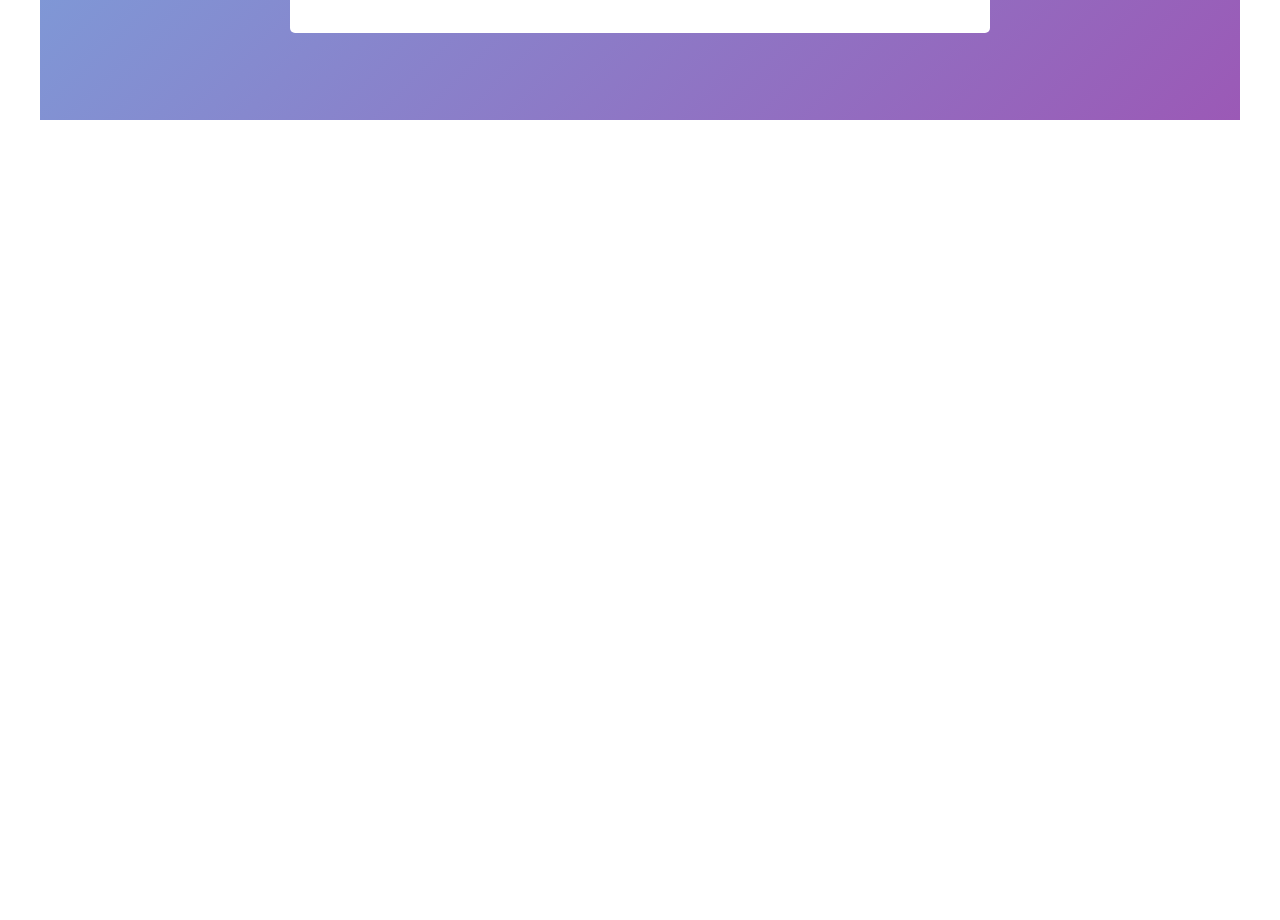
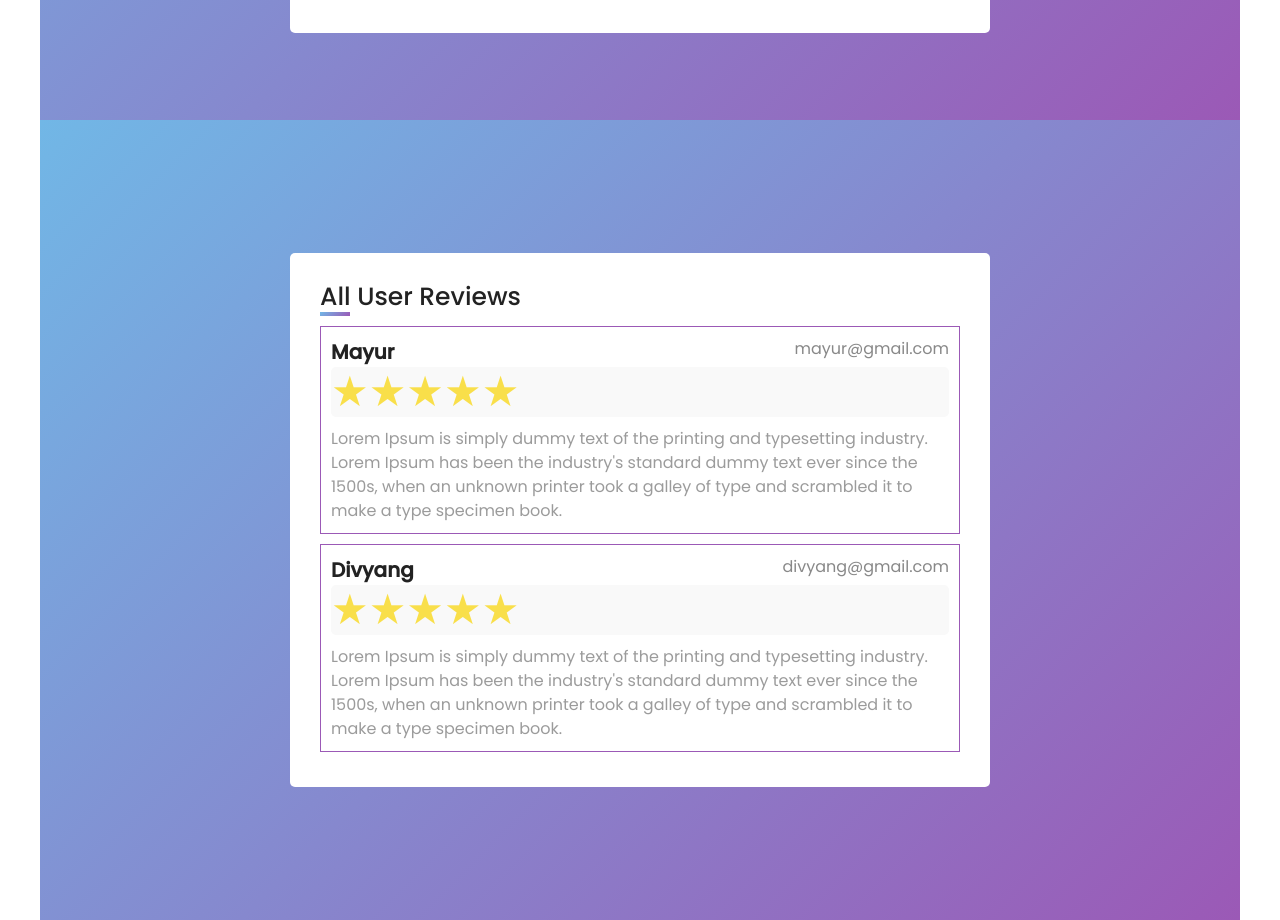
Before and after one commit to mayurhapani/reactprotailwind, a React (Vite) app: page / in a window 1280 px wide. Shown: the part 680-1600 px from the top of the page. Before the commit the page ends 800 px from the top, so only its background shows below. Built offline with nearby package versions, Linux system fonts and the light colour scheme.

Commit message:
star review done

```diff
--- a/src/PR4/PR4.jsx
+++ b/src/PR4/PR4.jsx
@@ -1,42 +1,76 @@
 import React, { useEffect, useState } from "react";
 import "./pr4.css";
+import { data } from "autoprefixer";
+import Star from "./Star";
+// import UserCard from "./UserCard";
 
 export default function PR4() {
-  let [display, setDisplay] = useState({
+  const [display, setDisplay] = useState({
     uName: "",
     uEmail: "",
-    uPass: "",
-    uGender: "",
-    hobbies: {
-      uReadding: "",
-      uCycling: "",
-      uTraveling: "",
+    rating: "",
+    uComment: "",
+  });
+
+  const [rating, setRating] = useState(0);
+  // console.log(rating);
+
+  const handleRatingChange = (event) => {
+    // console.log(event.target.value);
+    setRating(event.target.value);
+  };
+
+  let allComments = JSON.parse(localStorage.getItem("allComments")) || [
+    {
+      uName: "Mayur",
+      uEmail: "mayur@gmail.com",
+      rating: "5",
+      uComment:
+        "Lorem Ipsum is simply dummy text of the printing and typesetting industry. Lorem Ipsum has been the industry's standard dummy text ever since the 1500s, when an unknown printer took a galley of type and scrambled it to make a type specimen book. ",
     },
-    uCorse: "",
-    uAddress: "",
-  });
+    {
+      uName: "Divyang",
+      uEmail: "divyang@gmail.com",
+      rating: "5",
+      uComment:
+        "Lorem Ipsum is simply dummy text of the printing and typesetting industry. Lorem Ipsum has been the industry's standard dummy text ever since the 1500s, when an unknown printer took a galley of type and scrambled it to make a type specimen book. ",
+    },
+  ];
+  // let allComments = [];
 
   const submited = (e) => {
     e.preventDefault();
 
     let uName = e.target.uName.value;
     let uEmail = e.target.uEmail.value;
-    let uStar = e.target.uStar.value;
     let uComment = e.target.uComment.value;
 
     let Data = {
       uName,
       uEmail,
-      uStar,
+      rating,
       uComment,
     };
 
-    console.log(Data);
-    // setDisplay(Data);
-    // alert("Registration Successfull");
+    // console.log(Data);
+
+    allComments.push(Data);
+    // console.log(allComments);
+
+    setDisplay(allComments);
+    localStorage.setItem("allComments", JSON.stringify(allComments));
+
+    alert("Thank You For Your Valuable Comment");
+
+    e.target.uName.value = "";
+    e.target.uEmail.value = "";
+    e.target.uComment.value = "";
   };
 
+  // console.log(allComments);
+
   const outputall = (
+    <>
       <div className="container">
         <div className="InputBox">
           <div className="title">Your Review</div>
@@ -55,15 +89,15 @@ export default function PR4() {
               <div className="input__box2">
                 <span className="details">Rate Us</span>
                 <div className="rating" id="uStar">
-                <input type="radio" id="star5" name="rating" value="5" />
+                  <input type="radio" id="star5" name="rating" value="5" onChange={handleRatingChange} />
                   <label htmlFor="star5"></label>
-                <input type="radio" id="star4" name="rating" value="4" />
+                  <input type="radio" id="star4" name="rating" value="4" onChange={handleRatingChange} />
                   <label htmlFor="star4"></label>
-                <input type="radio" id="star3" name="rating" value="3" />
+                  <input type="radio" id="star3" name="rating" value="3" onChange={handleRatingChange} />
                   <label htmlFor="star3"></label>
-                <input type="radio" id="star2" name="rating" value="2" />
+                  <input type="radio" id="star2" name="rating" value="2" onChange={handleRatingChange} />
                   <label htmlFor="star2"></label>
-                <input type="radio" id="star1" name="rating" value="1" />
+                  <input type="radio" id="star1" name="rating" value="1" onChange={handleRatingChange} />
                   <label htmlFor="star1"></label>
                 </div>
               </div>
@@ -80,6 +114,32 @@ export default function PR4() {
           </form>
         </div>
       </div>
+
+      <div className="container">
+        <div className="InputBox">
+          <div className="title">All User Reviews</div>
+          {allComments.map((user, index) => (
+            <div className="card">
+              <div className="flex justify-between">
+                <h3 className="userName">{user.uName}</h3>
+                <span className="userEmail">{user.uEmail}</span>
+              </div>
+
+              <div className="cardRating">
+                <form>
+                  <Star key={index} rating={user.rating} value={1} />
+                  <Star key={index} rating={user.rating} value={2} />
+                  <Star key={index} rating={user.rating} value={3} />
+                  <Star key={index} rating={user.rating} value={4} />
+                  <Star key={index} rating={user.rating} value={5} />
+                </form>
+              </div>
+              <p className="userComment">{user.uComment}</p>
+            </div>
+          ))}
+        </div>
+      </div>
+    </>
   );
 
   return outputall;
--- /dev/null
+++ b/src/PR4/Star.jsx
@@ -0,0 +1,24 @@
+import React from "react";
+
+export default function Star(props) {
+  const uRating = props.rating;
+  const uValue = props.value;
+
+  if (uRating >= uValue) {
+    console.log(uRating, uValue);
+    return (
+      <>
+        <label htmlFor={uValue}></label>
+        <input type="radio" name="rating" id={uValue} checked />
+      </>
+    );
+  } else {
+    console.log(uRating, uValue);
+    return (
+      <>
+        <label></label>
+        <input type="radio" name="rating" />
+      </>
+    );
+  }
+}
--- a/src/PR4/pr4.css
+++ b/src/PR4/pr4.css
@@ -151,3 +151,60 @@
 .rating:not(:checked) > label:hover ~ label:before {
   color: #f9df4a;
 }
+
+/* cards */
+.card {
+  border: 1px solid gray;
+  padding: 10px;
+  margin: 10px 0;
+  border-color: var(--main-purple);
+}
+.userName {
+  font-size: 20px;
+  text-transform: capitalize;
+  font-weight: 700;
+  display: inline-block;
+}
+.userEmail {
+  color: rgba(99, 99, 99, 0.76);
+}
+.userComment {
+  color: rgba(110, 110, 110, 0.692);
+  padding-top: 10px;
+}
+.cardRating {
+  /* width: 250px; */
+  height: 50px;
+  margin: 0 0;
+  padding: 10px 0px;
+  /* border: 1px solid #ccc; */
+  border-radius: 5px;
+  background: #f9f9f9;
+  display: flex;
+  flex-direction: row-reverse;
+  align-items: center;
+  justify-content: flex-end;
+}
+.cardRating label {
+  position: relative;
+  width: 40px;
+  height: 40px;
+  cursor: pointer;
+}
+
+.cardRating label:before {
+  content: "\2605";
+  font-size: 42px;
+  line-height: 1;
+  color: #f9df4a;
+  /* color: #ccc; */
+}
+
+.cardRating input {
+  display: none;
+}
+
+.cardRating input:checked ~ label:before {
+  color: #ccc;
+  /* color: #f9df4a; */
+}
```
Lines whose indentation alone changed are shown as unchanged.
